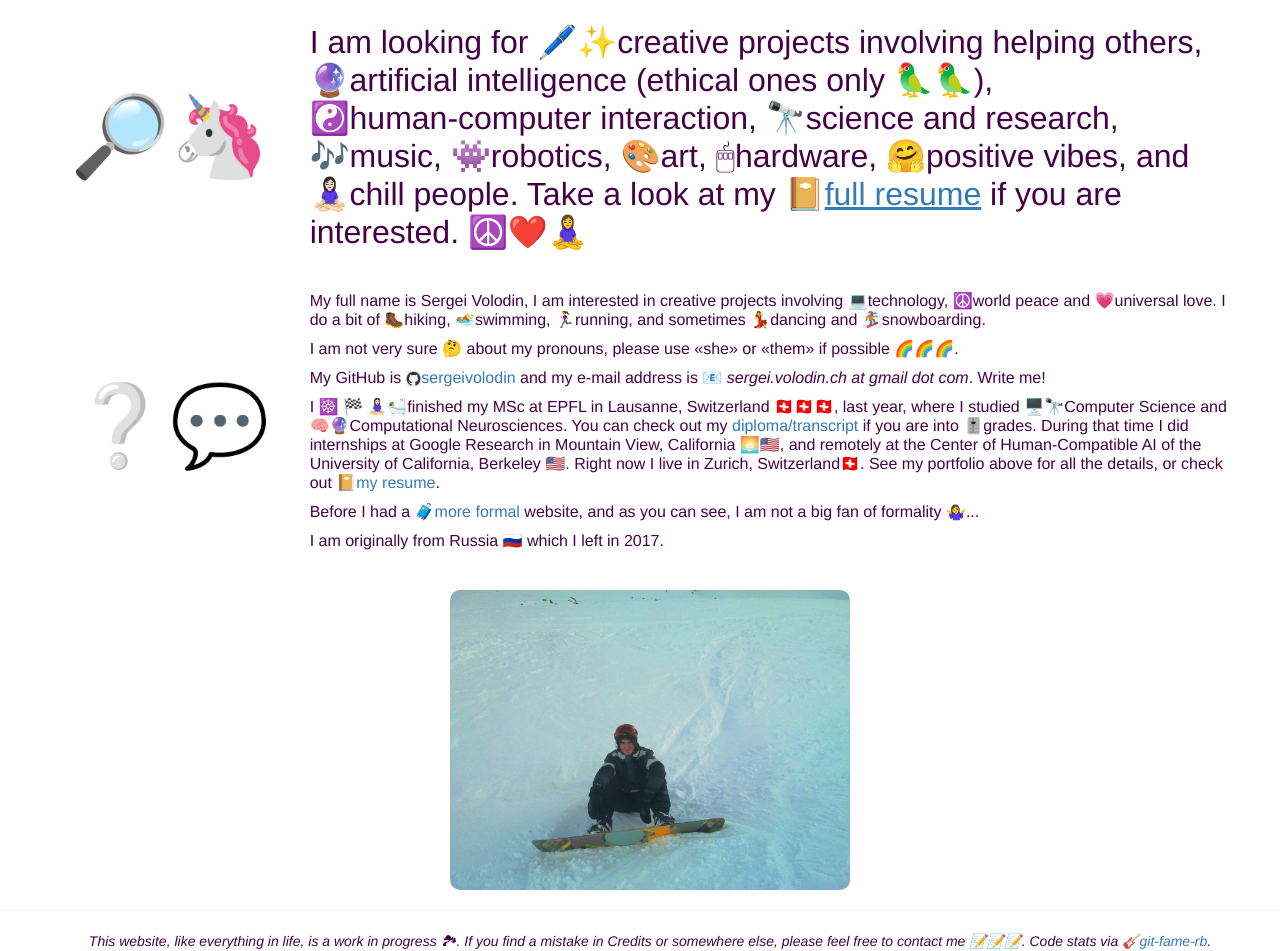
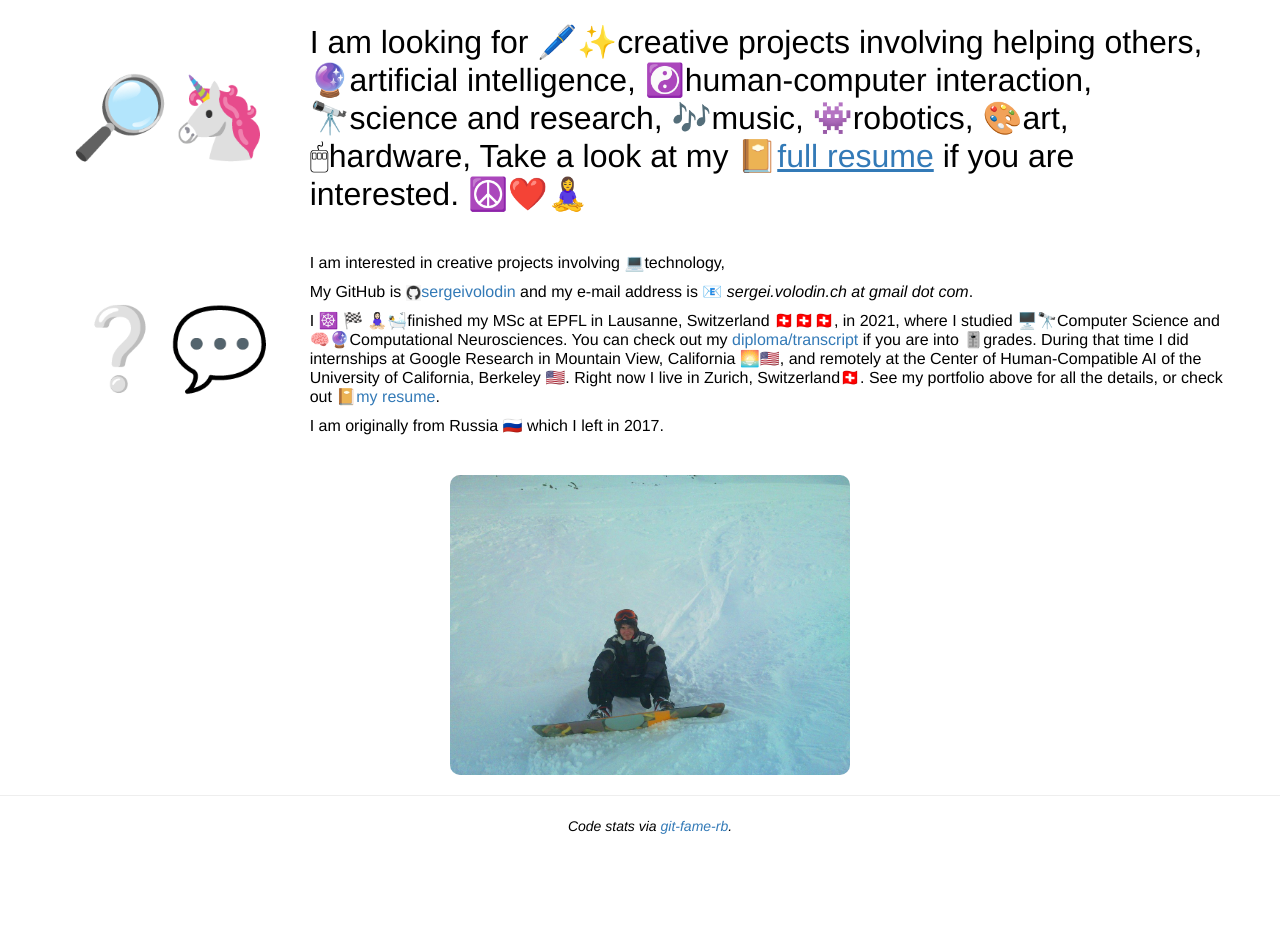
Before and after one commit to sergeivolodin/sergeivolodin.github.io, a plain HTML site: page index.html in a window 1280 px wide. Shown: the part 681-1632 px from the top of the page. After the commit the page ends 1517 px from the top, so only its background shows below. Drawn offline with nearby package versions, Linux system fonts and the light colour scheme; a script that the page names is missing.

Commit message:
Make color black

```diff
--- a/index.html
+++ b/index.html
@@ -43,7 +43,6 @@
 <body>
   <div class="all_container">
     <h1 class="top_line_h1">
-      Hi :)
       <div class="me_profile_picture">
         <img src="me-blue.jpeg" class="profile_main main_profile" />
       </div>
@@ -1590,14 +1589,11 @@
               I am looking for
               <nobr>🖊️✨creative</nobr> projects involving
               helping others,
-              <nobr>🔮artificial</nobr> intelligence (ethical ones only
-              <nobr><a href="https://dl.acm.org/doi/pdf/10.1145/3442188.3445922" target="_blank">🦜🦜</a>),</nobr>
+              <nobr>🔮artificial</nobr> intelligence,
               <nobr>☯️human-computer</nobr> interaction,
               <nobr>🔭science</nobr> and research,
               <nobr>🎶music</nobr>, <nobr>👾robotics</nobr>, <nobr>🎨art</nobr>,
               <nobr>🖱hardware</nobr>,
-              <nobr>🤗positive</nobr> vibes,
-              and <nobr>🧘🏻‍♀️chill</nobr> people.
 
               Take a look at my 📔<a href="https://raw.githubusercontent.com/sergeivolodin/cv/master/VolodinSergeiCV.pdf" target="_blank"><u>full resume</u></a> if
               you are interested. ☮️❤️🧘‍♀️
@@ -1609,39 +1605,27 @@
             <td><span class="links-description-left-emoji">❔💬</span></td>
             <td class="links-description-right-text">
               <p>
-                My full name is Sergei Volodin,
                 I am interested in creative projects involving <nobr>💻technology</nobr>,
-                <nobr>☮️world</nobr> peace and <nobr>💗universal</nobr> love.
-                I do a bit of <nobr>🥾hiking</nobr>, <nobr>🏊swimming</nobr>,
-                <nobr>🏃‍♀️running</nobr>, and sometimes <nobr>💃dancing</nobr> and <nobr>🏂snowboarding</nobr>.
-              </p>
-
-              <p>
-                I am not very sure 🤔 about my pronouns, please use &laquo;she&raquo; or &laquo;them&raquo; if possible 🌈🌈🌈.
               </p>
 
               <p>
                 My GitHub is <nobr><img src="./icons/github.png" style="height: 1em" /><a href="https://github.com/sergeivolodin"
                   target="_blank">sergeivolodin</a></nobr> and my e-mail address is 📧
-                <i>sergei.volodin.ch at gmail dot com</i>. Write me!
+                <i>sergei.volodin.ch at gmail dot com</i>.
               </p>
 
               <p>
-                I <nobr>☸️ 🏁 🧘🏻‍♀️🛀finished</nobr> my MSc at EPFL in Lausanne, Switzerland 🇨🇭🇨🇭🇨🇭, last year, where I
+                I <nobr>☸️ 🏁 🧘🏻‍♀️🛀finished</nobr> my MSc at EPFL in Lausanne, Switzerland 🇨🇭🇨🇭🇨🇭, in 2021, where I
                 studied <nobr>🖥️🔭Computer</nobr> Science
                 and
                 <nobr>🧠🔮Computational</nobr> Neurosciences. You can check out my
                 <a href="./epfl/diploma_supplement_with_transcript.pdf" target="_blank">diploma/transcript</a> if you are into <nobr>🎚️grades</nobr>.
+
                 During that time I did internships at Google Research in Mountain View, <nobr>California 🌅🇺🇸</nobr>,
                 and remotely at
                 the Center of Human-Compatible AI of the University of California, <nobr>Berkeley 🇺🇸</nobr>. Right now I live in Zurich,
                 <nobr>Switzerland🇨🇭</nobr>. See my portfolio above for all the details, or check out
                 <nobr>📔<a href="https://raw.githubusercontent.com/sergeivolodin/cv/master/VolodinSergeiCV.pdf" target="_blank">my resume</a></nobr>.
-              </p>
-
-              <p>
-                Before I had a <nobr>🧳<a href="./sergei2017/Sergei Volodin.html" target="_blank">more formal</a></nobr> website,
-                and as you can see, I am not a big fan of <nobr>formality 🤷‍♀️</nobr>...
               </p>
 
               <p>
@@ -1674,10 +1658,8 @@
     <hr />
 
     <div class="footer">
-      <i>This website, like everything in life, is a work in progress 🏞. If you find a mistake in Credits or somewhere
-        else,
-        please feel free to contact me 📝📝📝. Code stats via
-        🎸<a href="https://github.com/oleander/git-fame-rb" target="_blank">git-fame-rb</a>.
+      <i>Code stats via
+        <a href="https://github.com/oleander/git-fame-rb" target="_blank">git-fame-rb</a>.
       </i>
     </div>
 
--- a/website.css
+++ b/website.css
@@ -40,7 +40,7 @@ h1.top_line_h1 {
 
 body {
   background-color: rgb(255, 255, 255);
-  color: rgb(70, 0, 73);
+  color: rgb(0, 0, 0);
 }
 
 .project-description-p {
```
